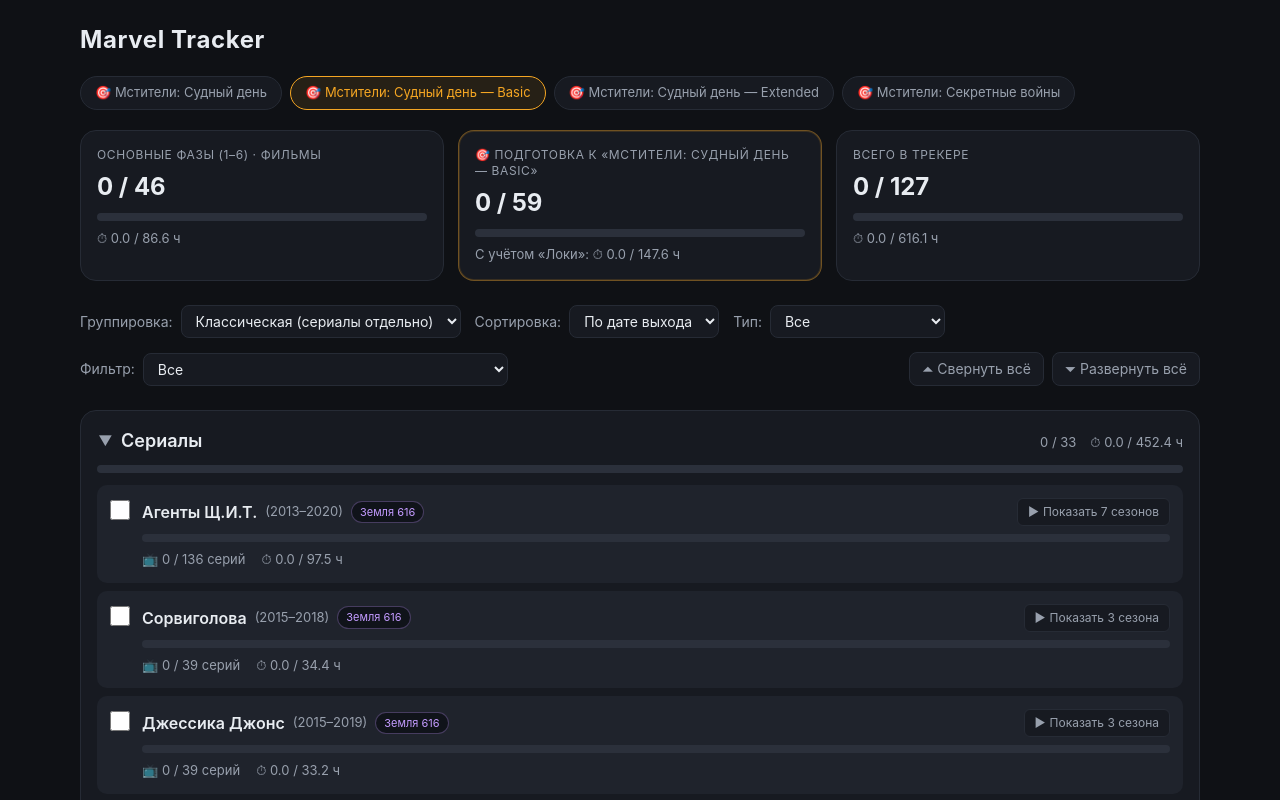
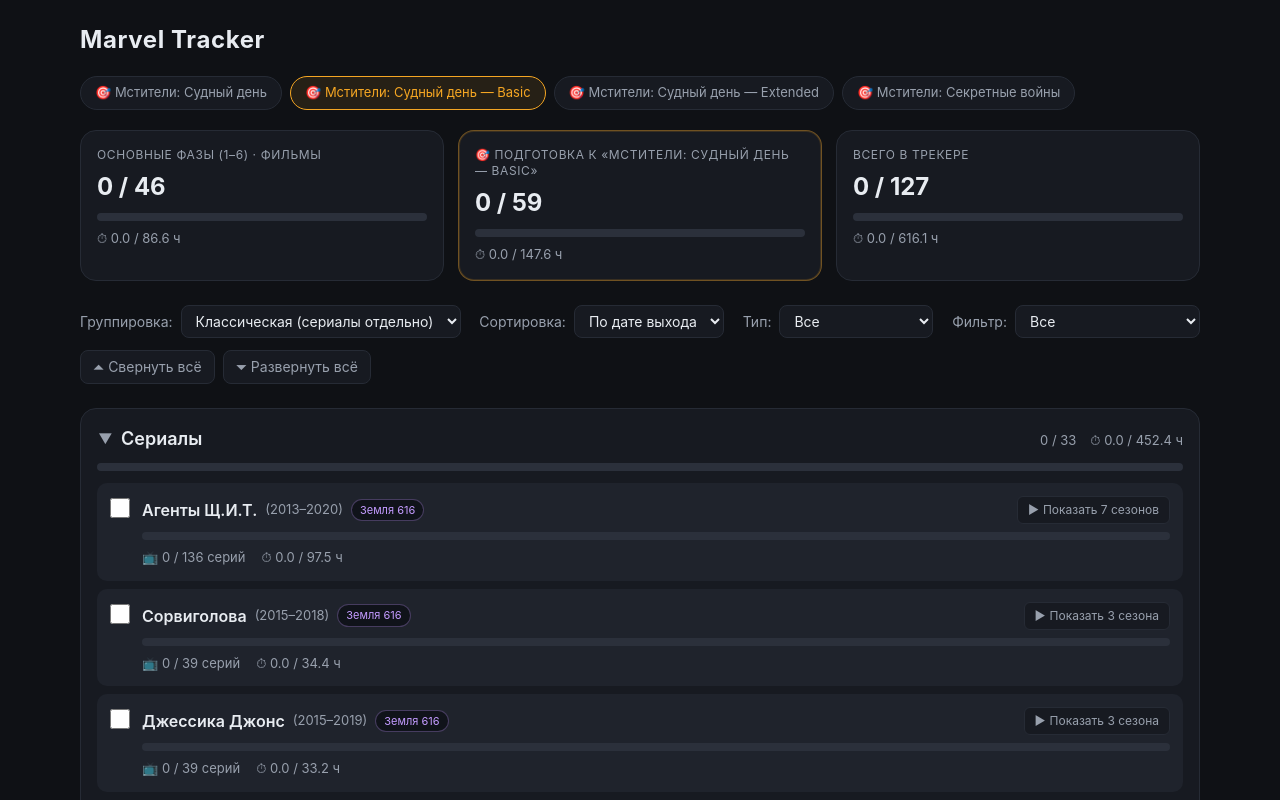
Before and after one commit to JuliettaLynx/marvel-tracker, a React (Vite) app: page / in a window 1280 px wide. Shown: the top 800 px of the page. Built offline with nearby package versions, Linux system fonts and the light colour scheme.

Commit message:
upd: small visual changes

```diff
--- a/src/App.jsx
+++ b/src/App.jsx
@@ -245,7 +245,6 @@
         sortBy={sortBy}       setSortBy={setSortBy}
         filter={filter}       setFilter={setFilter}
         typeFilter={typeFilter} setTypeFilter={setTypeFilter}
-        prepLabel={prepLabel}
         onCollapseAll={() => collapseAll(groupKeys)}
         onExpandAll={expandAll}
       />
--- a/src/components/ChecklistSection.jsx
+++ b/src/components/ChecklistSection.jsx
@@ -127,7 +127,7 @@
   const { collapsed, toggle } = useCollapsed('marvel-tracker-collapsed-checklists')
 
   return (
-    <section className="mt-8">
+    <section className="mt-12 border-t-2 border-[#262b35] pt-8">
       <h2 className="mb-1 text-xl font-bold">Чек-листы по персонажам</h2>
       <Masonry
         breakpointCols={{ default: 2, 768: 1 }}
--- a/src/components/Controls.jsx
+++ b/src/components/Controls.jsx
@@ -9,11 +9,11 @@
   sortBy, setSortBy,
   filter, setFilter,
   typeFilter, setTypeFilter,
-  prepLabel,
   onCollapseAll, onExpandAll,
 }) {
   return (
-    <section className="mb-6 flex flex-wrap items-center gap-3.5">
+    <section className="mb-6 flex flex-col gap-3">
+      <div className="flex flex-wrap items-center gap-3.5 min-[850px]:justify-between">
         <label className={LABEL}>
           Группировка:
           <select className={SELECT} value={groupMode} onChange={e => setGroupMode(e.target.value)}>
@@ -35,8 +35,8 @@
           Тип:
           <select className={SELECT} value={typeFilter} onChange={e => setTypeFilter(e.target.value)}>
             <option value="all">Все</option>
-          <option value="movie">🎬 Только фильмы</option>
-          <option value="series">📺 Только сериалы</option>
+            <option value="movie">Только фильмы</option>
+            <option value="series">Только сериалы</option>
           </select>
         </label>
 
@@ -44,13 +44,14 @@
           Фильтр:
           <select className={SELECT} value={filter} onChange={e => setFilter(e.target.value)}>
             <option value="all">Все</option>
-          <option value="prep">🎯 Только к «{prepLabel}»</option>
+            <option value="prep">Для подготовки к 🎯</option>
             <option value="watched">Просмотренные</option>
             <option value="unwatched">Непросмотренные</option>
           </select>
         </label>
+      </div>
 
-      <div className="ml-auto flex gap-2">
+      <div className="flex gap-2">
         <button className={BTN} onClick={onCollapseAll} title="Свернуть все группы">⏶ Свернуть всё</button>
         <button className={BTN} onClick={onExpandAll} title="Развернуть все группы">⏷ Развернуть всё</button>
       </div>
--- a/src/components/SummaryCard.jsx
+++ b/src/components/SummaryCard.jsx
@@ -2,7 +2,7 @@
 
 export default function SummaryCard({
   title, value, max, hoursWatched, hoursTotal,
-  color = '#e62429', highlight = false, subPrefix,
+  color = '#e62429', highlight = false,
 }) {
   return (
     <div
@@ -20,7 +20,7 @@
       </div>
       <ProgressBar value={hoursWatched} max={hoursTotal} color={color} />
       <div className="mt-2 text-[13px] text-[#98a0ad]">
-        {subPrefix ? `${subPrefix} ` : ''}⏱ {hoursWatched.toFixed(1)} /{' '}
+        ⏱ {hoursWatched.toFixed(1)} /{' '}
         {hoursTotal.toFixed(1)} ч
       </div>
     </div>
--- a/src/components/SummaryCards.jsx
+++ b/src/components/SummaryCards.jsx
@@ -18,7 +18,6 @@
         hoursTotal={stats.prepHours}
         color="#f5a623"
         highlight
-        subPrefix="С учётом «Локи»:"
       />
       <SummaryCard
         title="Всего в трекере"
```
Lines whose indentation alone changed are shown as unchanged.
